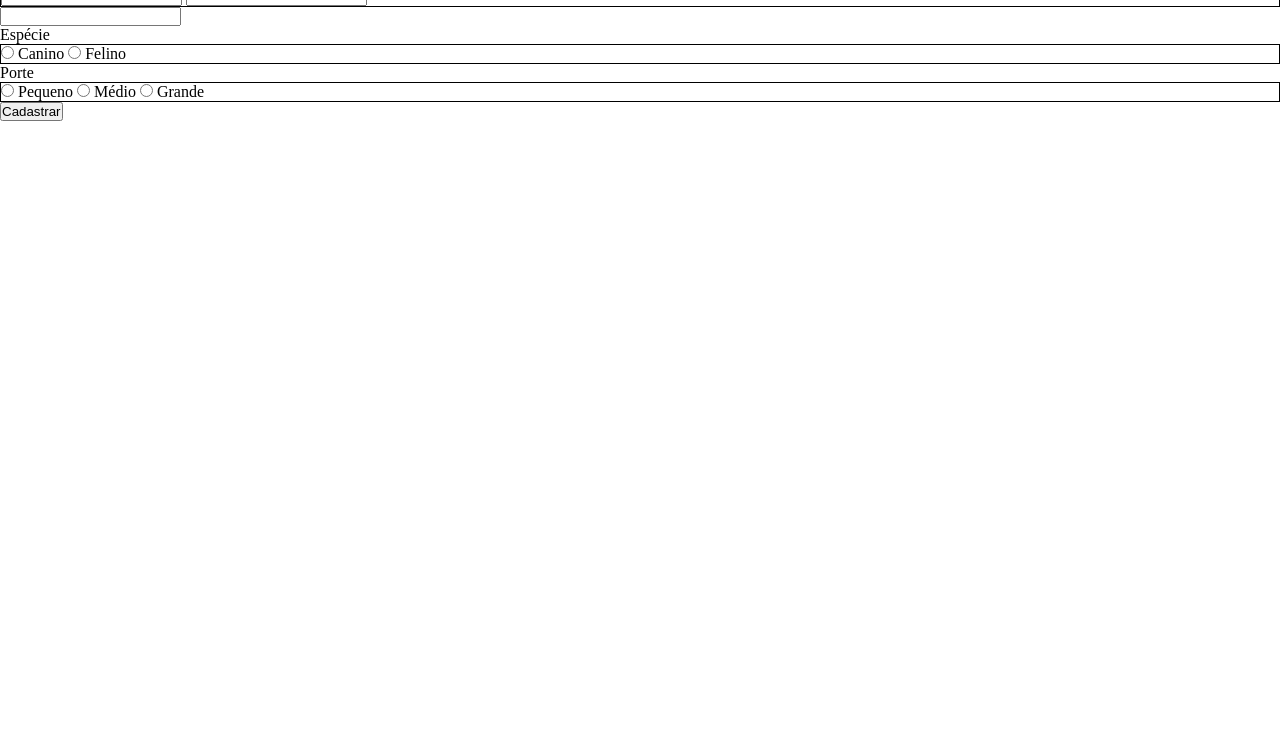
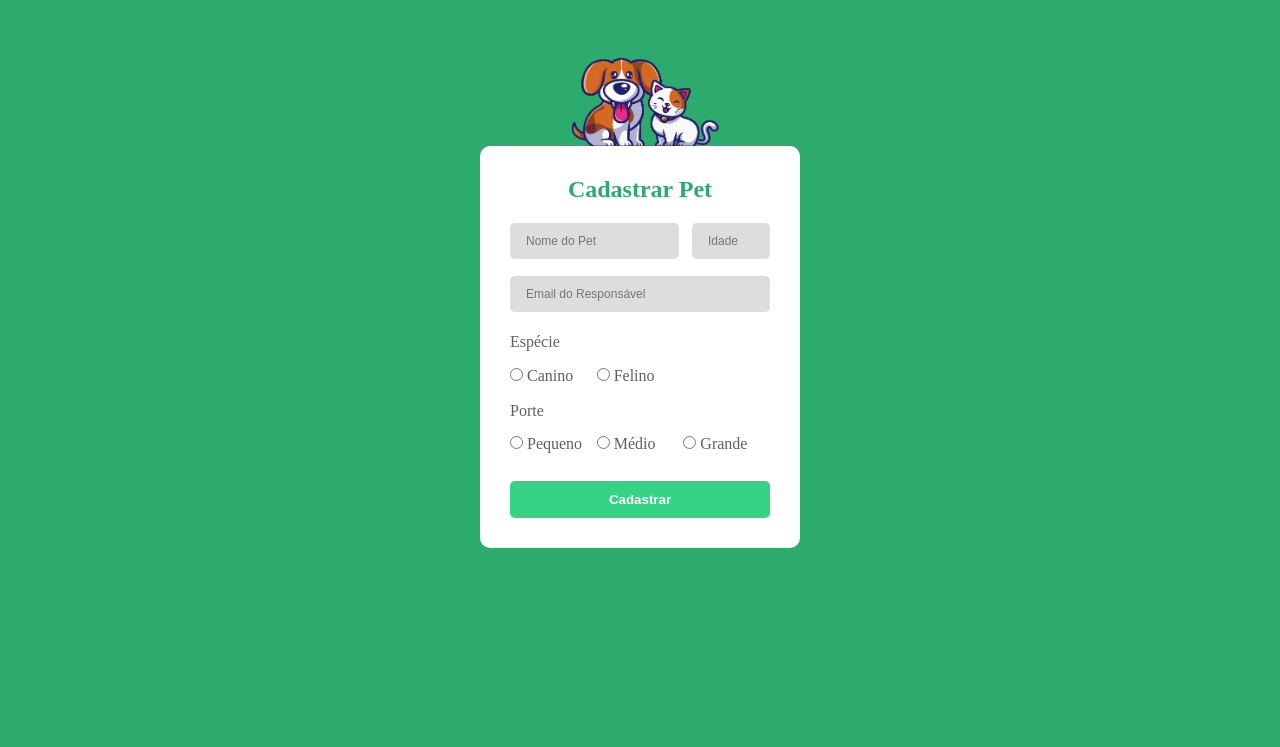
Before and after one commit to jacksonsalino/Formulario-Cadastro-Pet, a plain HTML site: page index.html in a window 1280 px wide. Shown: the part 53-800 px from the top of the page. Drawn offline with Linux system fonts and the light colour scheme.

Commit message:
Atualizei meu CSS e HTML do meu cadastro-pet

```diff
--- a/index.html
+++ b/index.html
@@ -8,22 +8,25 @@
     <link rel="stylesheet" href="style.css">
 </head>
 <body>
-    <div>
+      <!--Bloco Cadastro-->
+    <div class="bloco">
+
+        <img src="Imagens/pet.png" alt="ImagensPet">
+          <!--Header-->
         <h1>Cadastrar Pet</h1>
-    </div>
-
+     <!--Formulário-->
     <form>
-
-        <div>
-            <input type="text">
-            <input type="number">
+               <!--Name e Idade-->
+        <div class="nomeidade">
+            <input type="text" placeholder="Nome do Pet" class="nome">
+            <input type="number" placeholder="Idade" class="idade">
         </div>
-
-        <input type="email">
-
+               <!--Email-->
+        <input type="email" placeholder="Email do Responsável">
+               <!--Selecionar Espécie-->
         <p>Espécie</p>
 
-        <div>
+        <div class="radio">
             <span>
                 <input type="radio" id="canino" name="especie">
                 <label for="canino">Canino</label>
@@ -35,10 +38,10 @@
             </span>
 
         </div>
-
+                 <!--Selecionar Porte-->
         <p>Porte</p>
 
-        <div>
+        <div class="radio">
             <span>
                 <input type="radio" id="pequeno" name="porte">
                 <label for="pequeno">Pequeno</label>
@@ -54,10 +57,11 @@
                 <label for="grande">Grande</label>
             </span>
         </div>
-
+                <!--Botão-->
         <button>Cadastrar</button>
 
     </form>
+</div>
 
 
 </body>
--- a/style.css
+++ b/style.css
@@ -5,6 +5,90 @@
     box-sizing: border-box;
 }
 
-div {
-    border: 1px solid black;
+body {
+    display: flex;
+    justify-content: center;
+    align-items: center;
+    height: 100vh;
+    background-color: #2daa6d;
+    color: #5f5f5f;
 }
+
+.bloco {
+    background-color: white;
+    padding: 30px;
+    border-radius: 10px;
+    width: 100%;
+    max-width: 320px;
+    position: relative;
+}
+
+.bloco h1 {
+    color: #2daa6d;
+    text-align: center;
+    margin-bottom: 15px;
+    font-size: 24px;
+}
+
+input {
+    background-color: #DDDDDD;
+    border: none;
+    outline: none;
+    margin: 5px 0;
+    padding: 0.7rem 1rem;
+    border-radius: 5px;
+    color: #484848;
+    font-size: 12px;
+}
+
+button{
+    background-color: #36D286;
+    border:none;
+    padding: 0.7rem 1rem;
+    color: white;
+    font-weight: 700;
+    border-radius: 5px;
+    cursor: pointer;
+    margin-top: 20px;
+}
+
+button:hover {
+    background-color: #2daa6d;
+}
+
+.nomeidade {
+    display: flex;
+    justify-content: space-between;
+}
+
+.nome {
+    width: 65%;
+}
+
+.idade {
+    width: 30%;
+}
+
+.radio {
+    display: grid;
+    grid-template-columns: repeat(3, 1fr);
+}
+
+p {
+    margin: 10px 0 5px 0;
+}
+
+form {
+    display: flex;
+    flex-direction: column;
+    height: 300px;
+    justify-content: space-between;
+}
+
+img {
+    width: 150px;
+    height: 90px;
+    position: absolute;
+    top: -90px;
+    transform: translateX(40%);
+}
```
Also changed, not shown: Imagens/pet.png (added).
